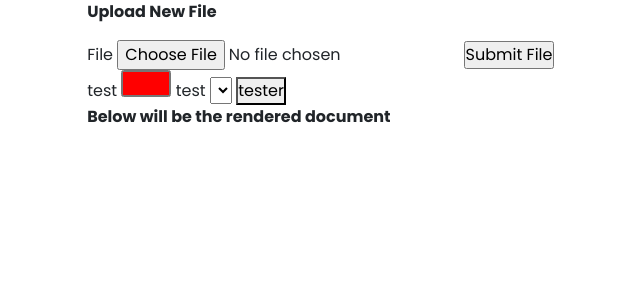
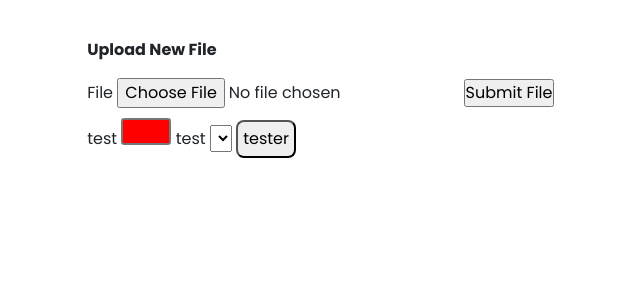
Before and after one commit to lujor20/CITS3200_Project, a Flask app: page /visualise in a window 1280 px wide. Shown: the part 95-395 px from the top of the page, without its empty margins (284-924 px from the left). Run offline with Flask 3, Linux system fonts and the light colour scheme; lists and menus that the app fills with data are empty; some libraries are stand-ins or nearby versions.

Commit message:
updates tool1 styling

```diff
--- a/app/tool1/static/tool1_style.css
+++ b/app/tool1/static/tool1_style.css
@@ -15,3 +15,13 @@ section {
   margin: auto;
   max-width: 80%;
 }
+
+.form{
+  margin-top: 7%;
+  margin-bottom: 2%;
+}
+
+button{
+  border-radius: 8px;
+  padding: 5px;
+}
--- a/app/tool1/templates/visualise.html
+++ b/app/tool1/templates/visualise.html
@@ -25,6 +25,7 @@
 
 {% block body_content %}
 <section>
+  <div class="form">
     <p><b>Upload New File</b></p>
     <form method='POST' action='/visualise', enctype="multipart/form-data">
       {{ form.csrf_token }}
@@ -35,6 +36,7 @@
       {% endfor %}
       {{form.submit() }}
     </form>
+</div>
 </section>
 
 <section onsubmit="bcolour_rsid()">
@@ -48,7 +50,6 @@
 </section>
 
 <section>
-  <p> <b>Below will be the rendered document</b></p>
   <p>
     {% for rsid, text in packed %}
     <span class='_{{rsid}}' title='{{rsid}}'>{{text}}</span>
```
Lines whose indentation alone changed are shown as unchanged.
